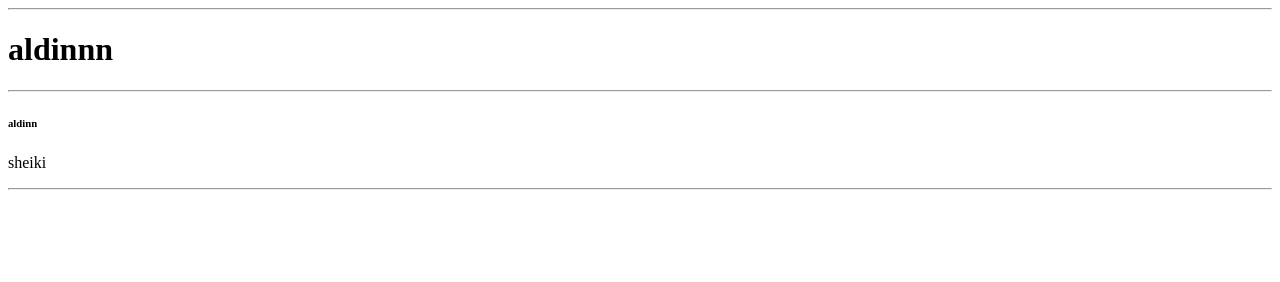
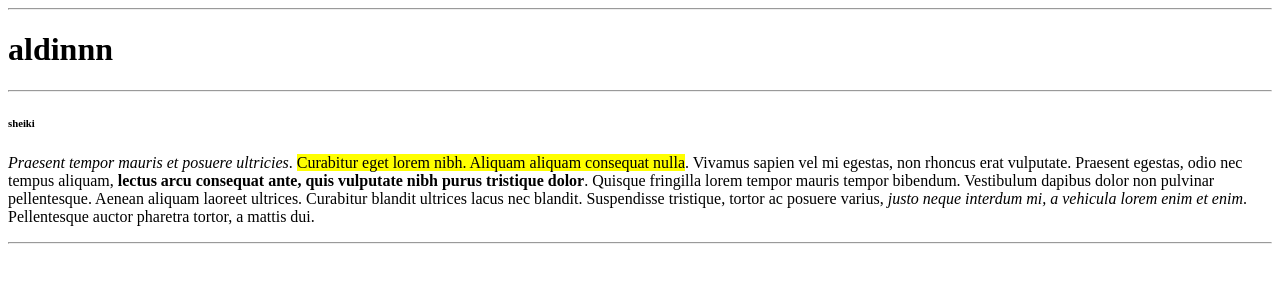
Before and after one commit to aldinshalani/lesson-41, a plain HTML site: page index.html in a window 1280 px wide. Drawn offline with Linux system fonts and the light colour scheme.

Commit message:
lesson 414

```diff
--- a/index.html
+++ b/index.html
@@ -7,9 +7,13 @@
         <hr>
         <h1>aldinnn</h1>
         <hr>
-        <h6>aldinn</h6>
-
-        <p>sheiki</p>
+        <h6>sheiki</h6>
+        <p><i>Praesent tempor mauris et posuere ultricies</i>. <mark> Curabitur eget lorem nibh. Aliquam aliquam consequat nulla</mark>.
+            Vivamus <abbr> sapien vel mi egestas, non rhoncus</abbr> erat vulputate. Praesent egestas, odio nec tempus aliquam,
+             <strong>lectus arcu consequat ante, quis vulputate nibh purus tristique dolor</strong>. Quisque fringilla lorem tempor mauris tempor bibendum.
+              Vestibulum dapibus dolor non pulvinar pellentesque. Aenean aliquam laoreet ultrices. Curabitur blandit ultrices lacus nec blandit.
+            Suspendisse tristique, tortor ac posuere varius, <cite>justo neque interdum mi, a vehicula lorem enim et enim</cite>.
+            Pellentesque auctor pharetra tortor, a mattis dui.</p>
         <hr>
     </body>
 </html>
```
